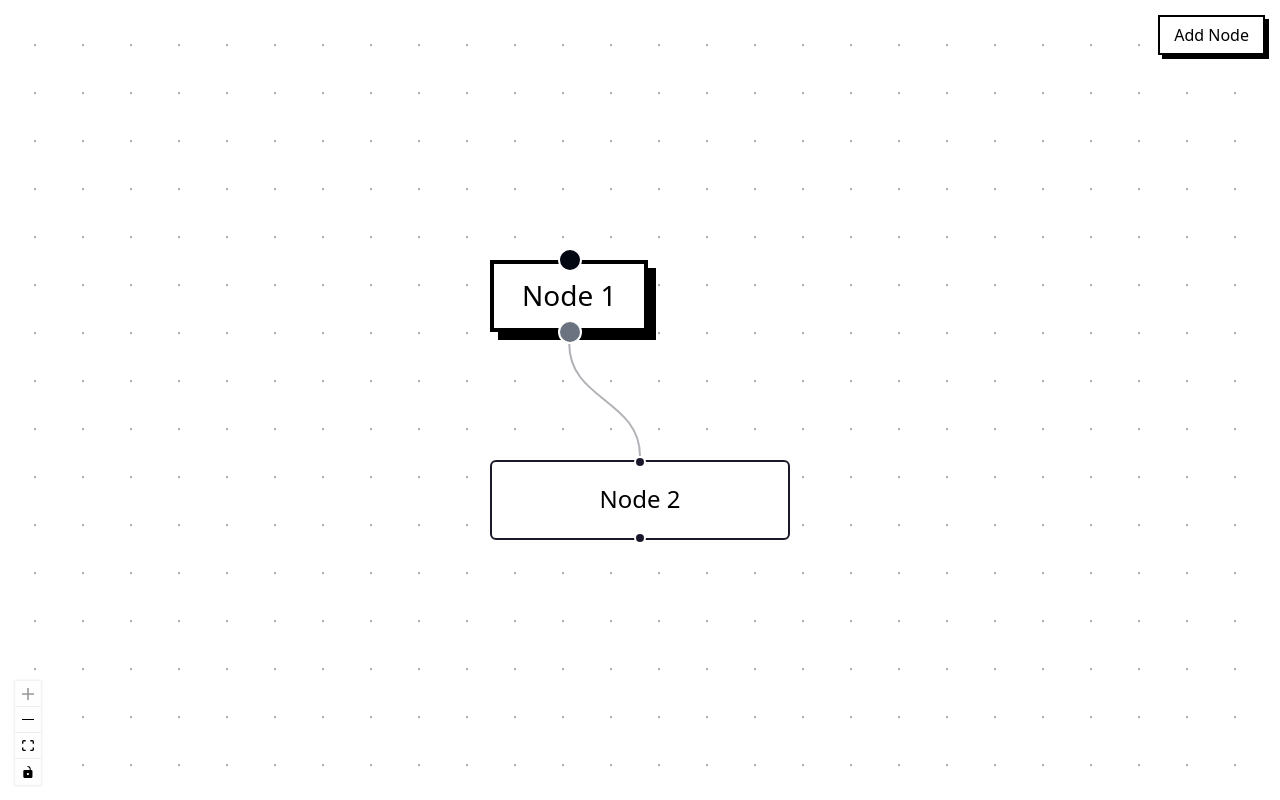
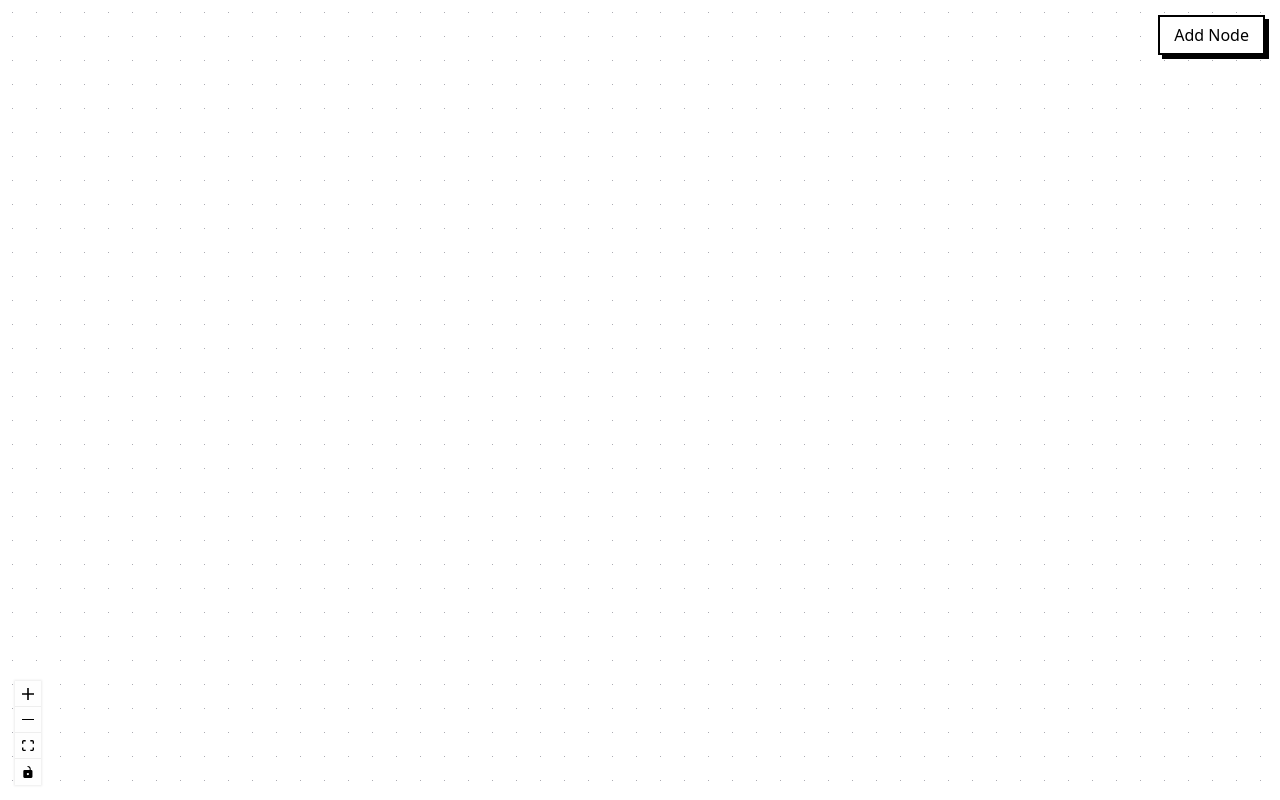
Before and after one commit to nitudeka/chatbot-builder-react-flow, a React (Vite) app: page / in a window 1280 px wide. Built offline with nearby package versions, Linux system fonts and the light colour scheme.

Commit message:
save node configuration in the flow

```diff
--- a/src/components/builder/Sidebar.tsx
+++ b/src/components/builder/Sidebar.tsx
@@ -3,6 +3,7 @@
 */
 
 import React from 'react';
+import { v4 } from 'uuid';
 import { useDnD } from './DnDContext';
 import SideDrawer from '../sideDrawer';
 import components from './components';
@@ -12,7 +13,7 @@ const Sidebar: React.FC<{ isOpen: boolean; onClose: () => void; }> = (props) =>
 
   const onDragStart = (event: any, component: any) => {
     // we don't need to store the icon of the node
-    setNode({...component, icon: undefined });
+    setNode({...component, id: v4(), icon: undefined });
     event.dataTransfer.effectAllowed = 'move';
   };
 
--- a/src/components/builder/index.tsx
+++ b/src/components/builder/index.tsx
@@ -1,17 +1,13 @@
-import { useState, useCallback } from 'react';
+import { useState, useCallback, useEffect } from 'react';
+import { v4 } from 'uuid';
 import { ReactFlow, Background, Panel, applyNodeChanges, applyEdgeChanges, addEdge, Controls, ReactFlowProvider, useReactFlow } from '@xyflow/react';
-import '@xyflow/react/dist/style.css';
 import CustomNode from './nodes';
 import AddNodeButton from './AddNodeButton';
 import Sidebar from './Sidebar';
 import { DnDProvider, useDnD } from './DnDContext';
-import { v4 } from 'uuid';
-
-const initialNodes = [
-  { id: 'n1', type: 'customNode', position: { x: 0, y: 0 }, data: { label: 'Node 1' } },
-  { id: 'n2', position: { x: 0, y: 100 }, data: { label: 'Node 2' } },
-];
-const initialEdges = [{ id: 'n1-n2', source: 'n1', target: 'n2' }];
+import { ConfigureNodeProvider, useConfigureNode } from './contexts/ConfigureNodeContext';
+import NodeConfigurationSidebar from './NodeConfigurationSidebar';
+import '@xyflow/react/dist/style.css';
 
 const nodeTypes = {
   customNode: CustomNode
@@ -19,9 +15,10 @@ const nodeTypes = {
 
 const Builder: React.FC = () => {
   const [isSideDrawerOpen, setIsSideDrawerOpen] = useState(false)
-  const [nodes, setNodes] = useState(initialNodes);
-  const [edges, setEdges] = useState(initialEdges);
-  const [type] = useDnD();
+  const [nodes, setNodes] = useState([]);
+  const [edges, setEdges] = useState([]);
+  const [node] = useDnD();
+  const { selectedNode, setRfInstance } = useConfigureNode();
   const { screenToFlowPosition } = useReactFlow();
 
   const onNodesChange = useCallback(
@@ -47,7 +44,7 @@ const Builder: React.FC = () => {
       event.preventDefault();
 
       // check if the dropped element is valid
-      if (!type) {
+      if (!node) {
         return;
       }
 
@@ -60,13 +57,17 @@ const Builder: React.FC = () => {
         id: v4(),
         type: 'customNode',
         position,
-        data: { type, label: `${type} node` },
+        data: node,
       };
 
       setNodes((nds) => nds.concat(newNode));
     },
-    [screenToFlowPosition, type],
+    [screenToFlowPosition, node],
   );
+
+  useEffect(() => {
+    if (selectedNode) setIsSideDrawerOpen(false)
+  }, [selectedNode])
 
   return (
     <div className="h-screen w-screen">
@@ -80,6 +81,7 @@ const Builder: React.FC = () => {
 	onDragOver={onDragOver}
 	onDrop={onDrop}
 	proOptions={{ hideAttribution: true }}
+	onInit={setRfInstance}
         fitView
       >
 	<Controls />
@@ -91,6 +93,7 @@ const Builder: React.FC = () => {
 	</Panel>
       </ReactFlow>
       <Sidebar isOpen={isSideDrawerOpen} onClose={() => setIsSideDrawerOpen(false)} />
+      <NodeConfigurationSidebar />
     </div>
   );
 }
@@ -98,7 +101,9 @@ const Builder: React.FC = () => {
 export default () => (
   <ReactFlowProvider>
     <DnDProvider>
-      <Builder />
+      <ConfigureNodeProvider>
+	<Builder />
+      </ConfigureNodeProvider>
     </DnDProvider>
   </ReactFlowProvider>
 )
--- a/src/components/builder/nodeConfigurationComponents/Message.tsx
+++ b/src/components/builder/nodeConfigurationComponents/Message.tsx
@@ -1,7 +1,14 @@
+import { useEffect } from "react"
 import { useFormContext } from "react-hook-form"
+import { useConfigureNode } from "../contexts/ConfigureNodeContext"
 
 const MessageNode: React.FC = () => {
-  const { register } = useFormContext()
+  const { register, setValue } = useFormContext()
+  const { selectedNode } = useConfigureNode()
+
+  useEffect(() => {
+    setValue('message', selectedNode.message)
+  }, [selectedNode])
 
   return (
     <div>
```
